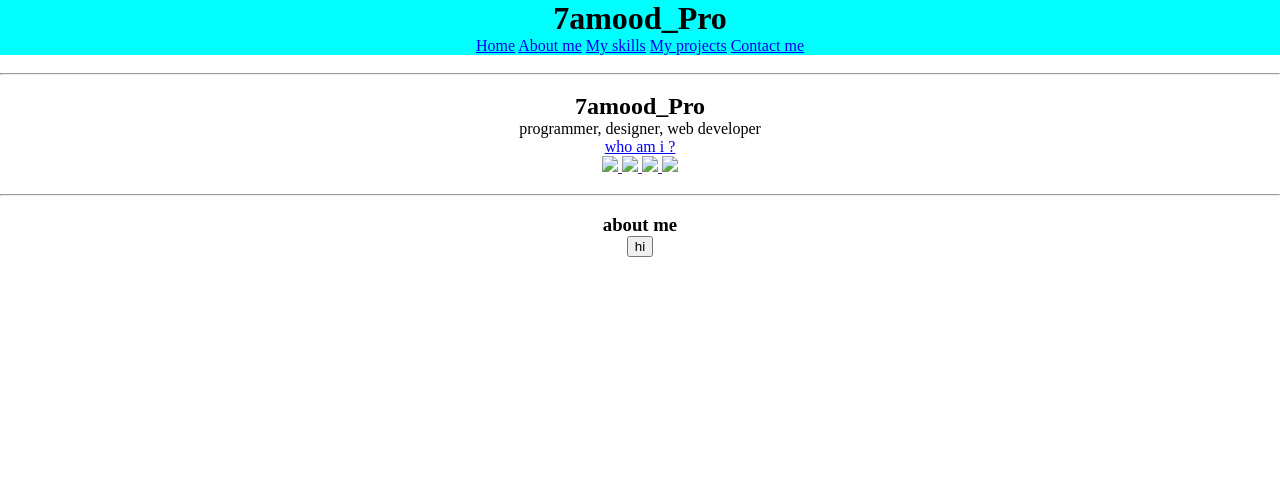
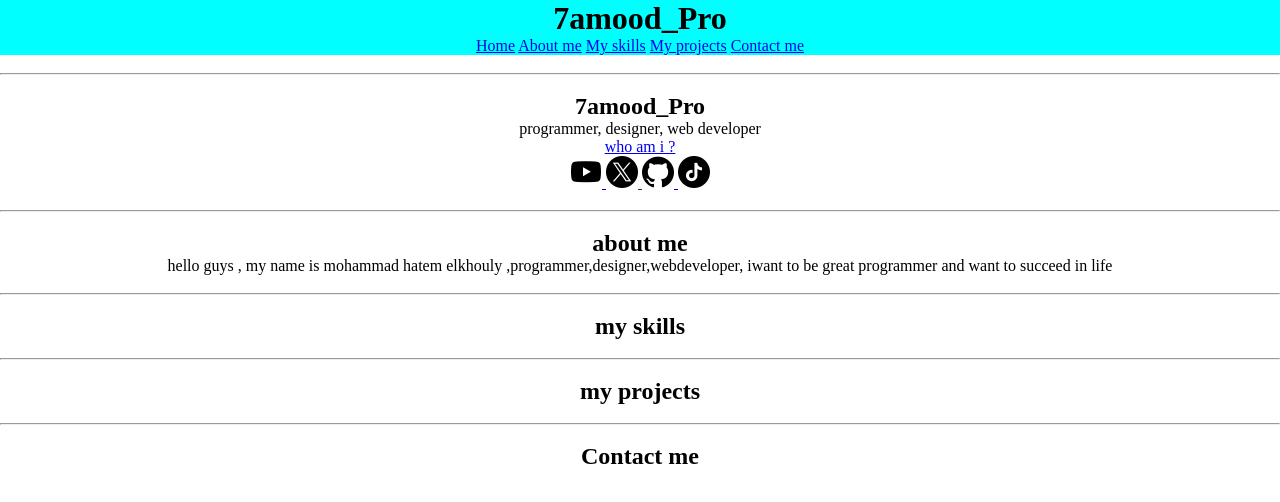
Before and after one commit to 7amoodPro/my-portfilo.io, a plain HTML site: page index.html in a window 1280 px wide. Drawn offline with Linux system fonts and the light colour scheme.

Commit message:
maked a lot  of changges in html

```diff
--- a/index.html
+++ b/index.html
@@ -9,13 +9,15 @@
   <title>7amood_Pro</title>
 </head>
 <body>
+
+
       <!-- ############################################# -->
                           <!-- header -->
       <header>
         <h1 class="logo header">7amood_Pro</h1>
             <div class="header links">
               <a href="home">Home</a>
-          <a href="#about">About me</a>
+              <a href="#abt">About me</a>
               <a href="#skills">My skills</a>
             <a href="#projects">My projects</a>
                 <a href="#con">Contact me</a>
@@ -24,30 +26,63 @@
       <!-- ############################################# -->
 
 <br><hr><br>
+
+
         <!-- ############################################# -->
                                 <!-- main -->
-      <section class="home" >
+              <section id="home" >
             <h2>7amood_Pro</h2>
             <span>programmer, designer, web developer </span>
                 <br>
-    <a href="#about">who am i ? </a>
+            <a href="#abt">who am i ?</a>
 
             <div class="links" >
-          <a href=""> <img src="ico/">  </a>
-          <a href=""> <img src="ico/">  </a>
-          <a href=""> <img src="ico/">  </a>
-          <a href=""> <img src="ico/">  </a>
+                  <a target="_blank" href="https://www.youtube.com/channel/UCVXn9QXw5oVGyIcvjG0_gfA"> <img src="ico/youtube(3).png">  </a>
+                  <a target="_blank" href=""> <img src="ico/twitter.png">  </a>
+                  <a target="_blank" href="https://github.com/7amoodPro"> <img src="ico/github.png">  </a>
+                  <a target="_blank" href=""> <img src="ico/tiktok.png">  </a>
                 </div>
               </section>
         <!-- ############################################# -->
+<br><hr><br>
 
-  <br><hr><br>
+
+
           <!-- ############################################# -->
                             <!-- about me -->
-  <section class="abt me" >
-    <h3 class="abt h3" >about me</h3>
+                            <section id="abt">
+                              <h2>about me</h2>
+                              <p>hello guys , my name is mohammad hatem elkhouly ,programmer,designer,webdeveloper,  iwant to be great programmer and want to succeed in life</p>
                             </section>
           <!-- ############################################# -->
-  <button>hi</button>
+<br><hr><br>
+
+
+            <!-- ############################################# -->
+                              <!-- my skills -->
+                              <section id="skills" >
+                                <h2>my skills</h2>
+
+                              </section>
+            <!-- ############################################# -->
+<br><hr><br>
+
+
+              <!-- ############################################# -->
+                                  <!-- myprojects -->
+                                  <section id="projects" >
+                                    <h2>my projects</h2>
+                                  </section>
+              <!-- ############################################# -->
+<br><hr><br>
+
+
+                <!-- ############################################# -->
+                                  <!-- contact -->
+                                  <section id="con" >
+                                    <h2>Contact me</h2>
+
+                                  </section>
+                <!-- ############################################# -->
 </body>
 </html>
```
Also changed, not shown: ico/files.png (added), ico/github.png (added), ico/home.png (added), ico/tiktok.png (added), ico/twitter.png (added), ico/user-interface.png (added), ico/user.png (added), ico/youtube(3).png (added). Lines whose indentation alone changed are shown as unchanged.
